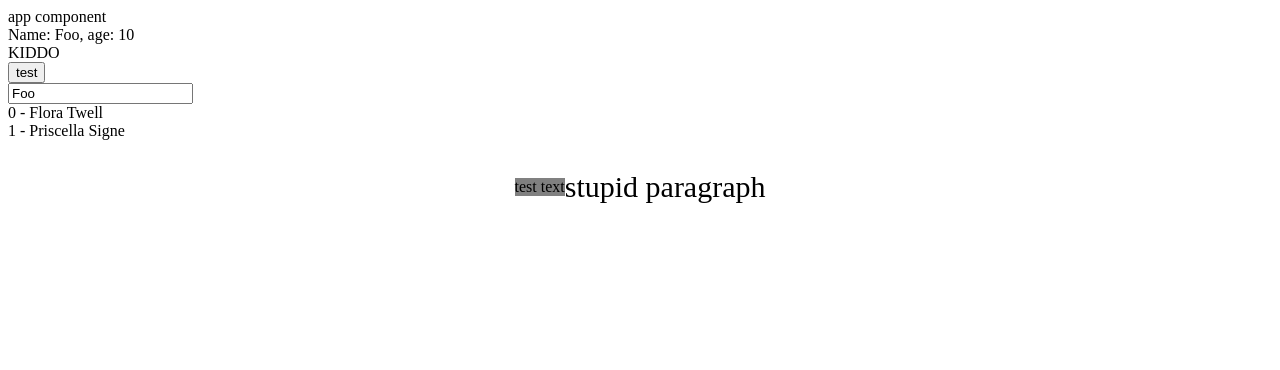
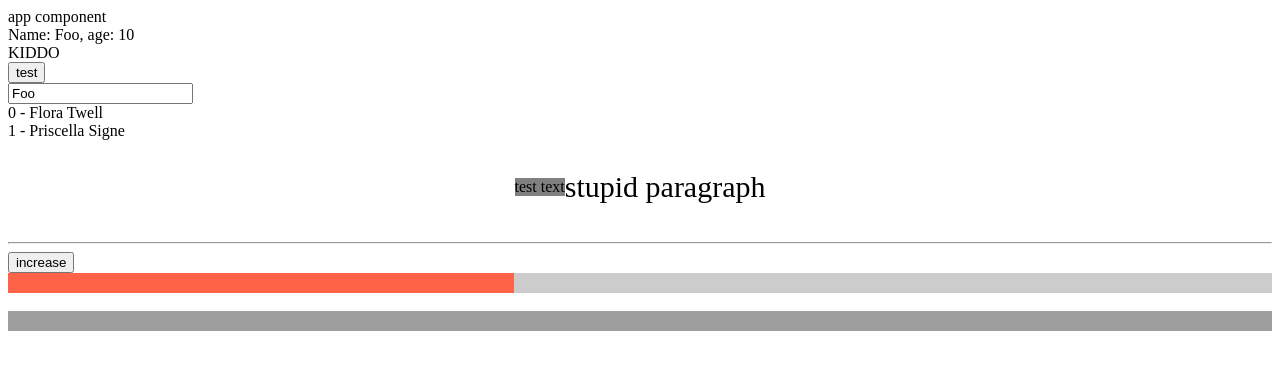
Before and after one commit to huynhhoangvy/angular100-doc, an Angular app: page / in a window 1280 px wide. Shown: the top 370 px of the page. Built offline with nearby package versions, Linux system fonts and the light colour scheme.

Commit message:
day 7: component interaction - input binding

```diff
--- a/src/app/app.component.html
+++ b/src/app/app.component.html
@@ -1,2 +1,12 @@
 app component
 <app-hello></app-hello>
+<hr />
+<button (click)="currentProgress = currentProgress + 1">increase</button>
+<app-progress-bar></app-progress-bar>
+<br>
+<app-progress-bar
+	[progress]="currentProgress"
+	[backgroundColor]="'#9e9e9e'"
+	[progressColor]="'#2e8b57'"
+>
+</app-progress-bar>
--- a/src/app/app.component.ts
+++ b/src/app/app.component.ts
@@ -7,4 +7,5 @@ import { Component } from '@angular/core';
 })
 export class AppComponent {
     title = 'angular100-doc';
+    currentProgress = 'a';
 }
--- a/src/app/app.module.ts
+++ b/src/app/app.module.ts
@@ -4,11 +4,13 @@ import { NgModule } from '@angular/core';
 
 import { AppRoutingModule } from './app-routing.module';
 import { AppComponent } from './app.component';
+import { ProgressBarComponent } from './progress-bar/progress-bar.component';
 
 @NgModule({
     declarations: [
         AppComponent,
-        HelloComponent
+        HelloComponent,
+        ProgressBarComponent
     ],
     imports: [
         BrowserModule,
--- /dev/null
+++ b/src/app/progress-bar/progress-bar.component.html
@@ -0,0 +1,9 @@
+<div class="progress-bar-container" [style.backgroundColor]="backgroundColor">
+	<div
+		class="progress"
+		[style]="{
+			backgroundColor: progressColor,
+			width: progress + '%'
+		}"
+	></div>
+</div>
--- /dev/null
+++ b/src/app/progress-bar/progress-bar.component.scss
@@ -0,0 +1,8 @@
+.progress-bar-container
+.progress {
+    height: 20px;
+}
+
+.progress-bar-container {
+    width: 100%;
+}
--- /dev/null
+++ b/src/app/progress-bar/progress-bar.component.ts
@@ -0,0 +1,46 @@
+import { Component, OnInit, Input, OnChanges, SimpleChanges } from '@angular/core';
+
+@Component({
+    selector: 'app-progress-bar',
+    templateUrl: './progress-bar.component.html',
+    styleUrls: ['./progress-bar.component.scss']
+})
+export class ProgressBarComponent implements OnInit, OnChanges {
+    @Input() set progress(val: number) {
+        // validation value
+        if (typeof val !== 'number') {
+            const progress = Number(val);
+            if (Number.isNaN(progress)) {
+                this._progress = 0;
+            } else {
+                this._progress = progress;
+            }
+        }
+    }
+    private _progress = 40;
+    get progress() {
+        return this._progress
+    }
+    @Input() backgroundColor = '#ccc';
+    @Input() progressColor = 'tomato';
+
+    constructor() { }
+
+    ngOnChanges(changes: SimpleChanges) {
+        // console.log({progress: this._progress});
+        // if ('progress' in changes) {
+        //     if (typeof changes['progress'].currentValue !== 'number') {
+        //         const progress = Number(changes['progress'].currentValue);
+        //         if (Number.isNaN(progress)) {
+        //             this.progress = 0;
+        //         } else {
+        //             this.progress = progress;
+        //         }
+        //     }
+        // }
+    }
+
+    ngOnInit(): void {
+    }
+
+}
```
Also changed, not shown: src/app/dist/app.component.js, src/app/progress-bar/dist/progress-bar.component.css (added), src/app/progress-bar/dist/progress-bar.component.js (added), 2 other files (tests, documents, lock files or other folders).
